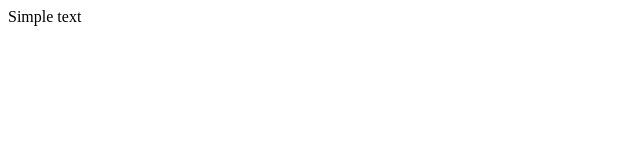
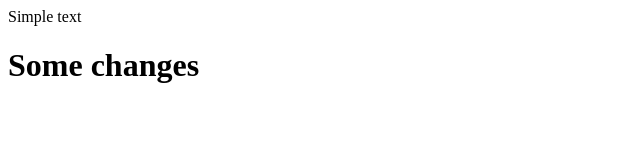
Before and after one commit to nick-fedostsov/beginning-with-git, a plain HTML site: page index.html in a window 1280 px wide. Shown: the whole page, without its empty margins (0-640 px from the left). Drawn offline with Linux system fonts and the light colour scheme.

Commit message:
made some changes with <h1>

```diff
--- a/index.html
+++ b/index.html
@@ -7,7 +7,7 @@
 
 
 
-
+        <h1>Some changes</h1>
 
     </body>
 
```
